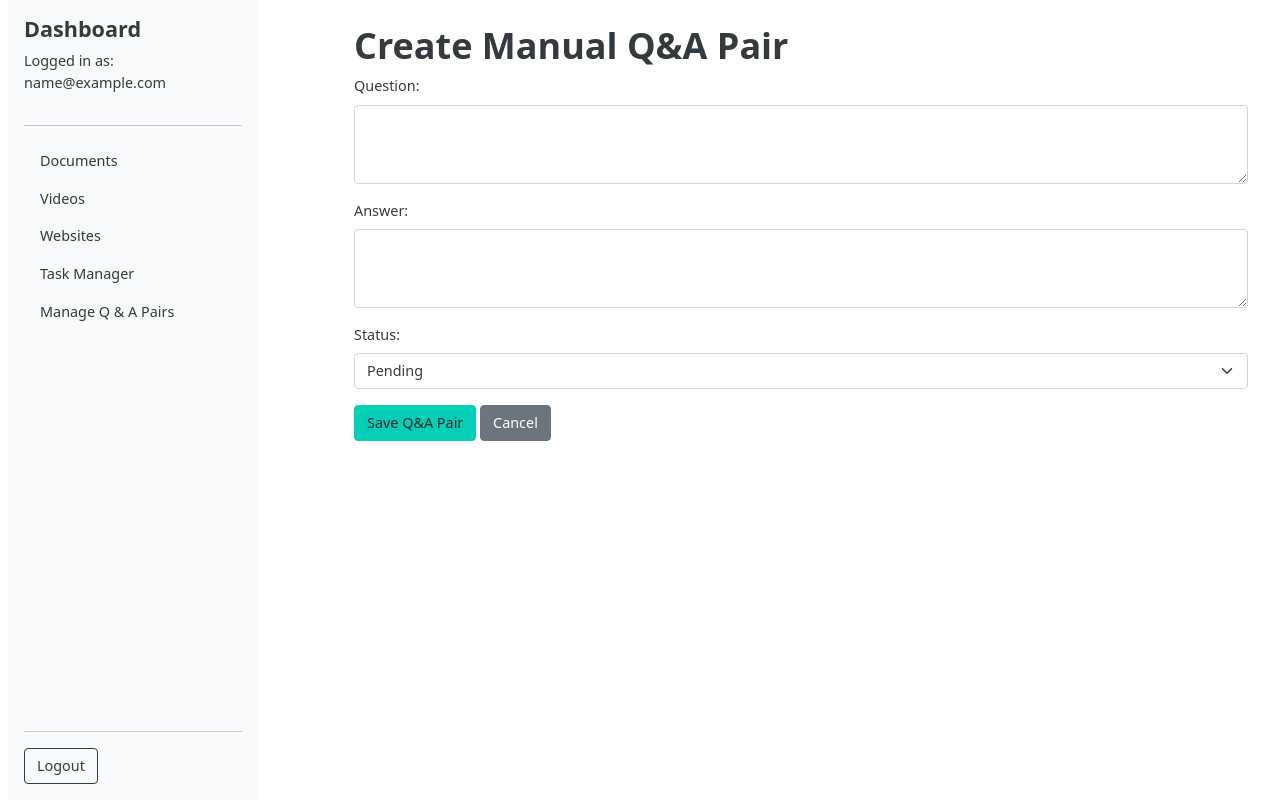
After one commit to AImagineers-io/alchemy, a Django app: page /manageqapairs/create/ in a window 1280 px wide. The commit adds this page. Run offline with Django 5.2, Linux system fonts and the light colour scheme; the visitor is signed in with stand-in values (Sample User, id 1); parts of the project's set-up code (start-up, migrations or seed data) failed here and were passed over; some libraries are stand-ins or nearby versions.

Commit message:
added create manual entry page

```diff
--- a/core/models.py
+++ b/core/models.py
@@ -118,7 +118,7 @@ class QAPair(models.Model):
     ]
 
     qa_id = models.AutoField(primary_key=True)
-    document = models.ForeignKey(Document, on_delete=models.CASCADE, related_name='qa_pairs')
+    document = models.ForeignKey(Document, on_delete=models.CASCADE, related_name='qa_pairs', null=True, blank=True)
     question = models.TextField()
     answer = models.TextField()
     status = models.CharField(max_length=10, choices=STATUS_CHOICES, default='Pending')
--- /dev/null
+++ b/core/templates/core/create_q_and_a.html
@@ -0,0 +1,58 @@
+{% load static %}
+{% include 'header.html' %}
+
+<div class="container-fluid">
+    <div class="row">
+        <!-- Sidebar -->
+        <div class="col-md-3">
+            {% include 'sidebar.html' %}
+        </div>
+
+        <!-- Main Content -->
+        <div class="col-md-9">
+            <div class="p-4">
+                <h1>Create Manual Q&A Pair</h1>
+
+
+                <!-- Notification Messages -->
+                {% if messages %}
+                <div class="container mt-3">
+                    {% for message in messages %}
+                    <div class="alert alert-{{ message.tags }} alert-dismissible fade show" role="alert">
+                        {{ message }}
+                        <button type="button" class="btn-close" data-bs-dismiss="alert" aria-label="Close"></button>
+                    </div>
+                    {% endfor %}
+                </div>
+                {% endif %}
+
+                <form method="post" action="">
+                    {% csrf_token %}
+
+                    <div class="mb-3">
+                        <label for="question" class="form-label">Question:</label>
+                        <textarea id="question" name="question" rows="3" class="form-control"></textarea>
+                    </div>
+
+                    <div class="mb-3">
+                        <label for="answer" class="form-label">Answer:</label>
+                        <textarea id="answer" name="answer" rows="3" class="form-control"></textarea>
+                    </div>
+
+                    <div class="mb-3">
+                        <label for="status" class="form-label">Status:</label>
+                        <select id="status" name="status" class="form-select">
+                            <option value="Pending">Pending</option>
+                            <option value="Reviewed">Reviewed</option>
+                        </select>
+                    </div>
+
+                    <button type="submit" class="btn btn-success">Save Q&A Pair</button>
+                    <a href="{% url 'core:manage-q-and-a' %}" class="btn btn-secondary">Cancel</a>
+                </form>
+            </div>
+        </div>
+    </div>
+</div>
+
+{% include 'footer.html' %}
--- a/core/urls.py
+++ b/core/urls.py
@@ -22,4 +22,5 @@ urlpatterns = [
     path('manageqapairs/', views.manage_q_and_a, name='manage-q-and-a'),
     path('manageqapairs/edit/<int:qa_id>/', views.edit_q_and_a, name='edit-q-and-a'),
     path('manageqapairs/delete/<int:qa_id>/', views.delete_q_and_a, name='delete-qa-pair'),
+    path('manageqapairs/create/', views.create_q_and_a, name='create-q-and-a'),
 ]
--- a/core/views.py
+++ b/core/views.py
@@ -30,7 +30,9 @@ def redirect_to_login(request):
     return redirect('core:login')
 
 
-### USER TASKS API ###
+# ### USER TASKS API ###
+# -----------------------
+
 @login_required
 def user_tasks(request: HttpRequest) -> JsonResponse:
     user = request.user
@@ -48,12 +50,16 @@ def user_tasks(request: HttpRequest) -> JsonResponse:
     return JsonResponse(list(tasks), safe=False)
 
 ### TASK TRACKING VIEW ###
+# -----------------------
+
 @method_decorator(login_required, name='dispatch')
 class TaskTrackingView(TemplateView):
     template_name = 'task_tracking.html'
 
 
 ### TASK DELETION API ###
+# -----------------------
+
 @csrf_exempt
 def delete_task(request, task_id):
     if request.method == 'DELETE':
@@ -66,6 +72,8 @@ def delete_task(request, task_id):
     return JsonResponse({'error': 'Invalid request method.'}, status=405)
 
 ### TASK DELETION ALL ###
+# -----------------------
+
 @csrf_exempt
 def delete_all_tasks(request):
     if request.method == 'DELETE':
@@ -74,6 +82,8 @@ def delete_all_tasks(request):
     return JsonResponse({'error': 'Invalid request method.'}, status=405)
 
 ### MANAGE Q AND A PAIRS ###
+# -----------------------
+
 @login_required
 def manage_q_and_a(request):
     status = request.GET.get('status', '')
@@ -102,6 +112,8 @@ def manage_q_and_a(request):
 
 
 ### EDIT Q AND A PAIR ###
+# -----------------------
+
 @login_required
 def edit_q_and_a(request, qa_id):
     qa_pair = get_object_or_404(QAPair, qa_id=qa_id)
@@ -125,6 +137,8 @@ def edit_q_and_a(request, qa_id):
 
 
 ### DELETE Q AND A PAIR ###
+# -----------------------
+
 @login_required
 def delete_q_and_a(request, qa_id):
     if request.method == "POST":
@@ -136,3 +150,27 @@ def delete_q_and_a(request, qa_id):
     else:
         messages.error(request, "Invalid request method.")
         return redirect('core:manage-q-and-a')
+
+
+### CREATE Q AND A PAIR ###
+# -----------------------
+
+@login_required
+def create_q_and_a(request):
+    if request.method == 'POST':
+        question = request.POST.get('question')
+        answer = request.POST.get('answer')
+        status = request.POST.get('status', 'Pending')
+
+        if question and answer:
+            QAPair.objects.create(
+                question=question,
+                answer=answer,
+                status=status,
+            )
+            messages.success(request, "Q&A Pair created successfully.")
+            return redirect('core:create-q-and-a')
+        else:
+            messages.error(request, "Both question and answer fields are required.")
+
+    return render(request, 'core/create_q_and_a.html')
```
Also changed, not shown: core/templates/core/manage_q_and_a.html (+14 -0 lines), README.md, core/migrations/0011_alter_qapair_document.py (added).
